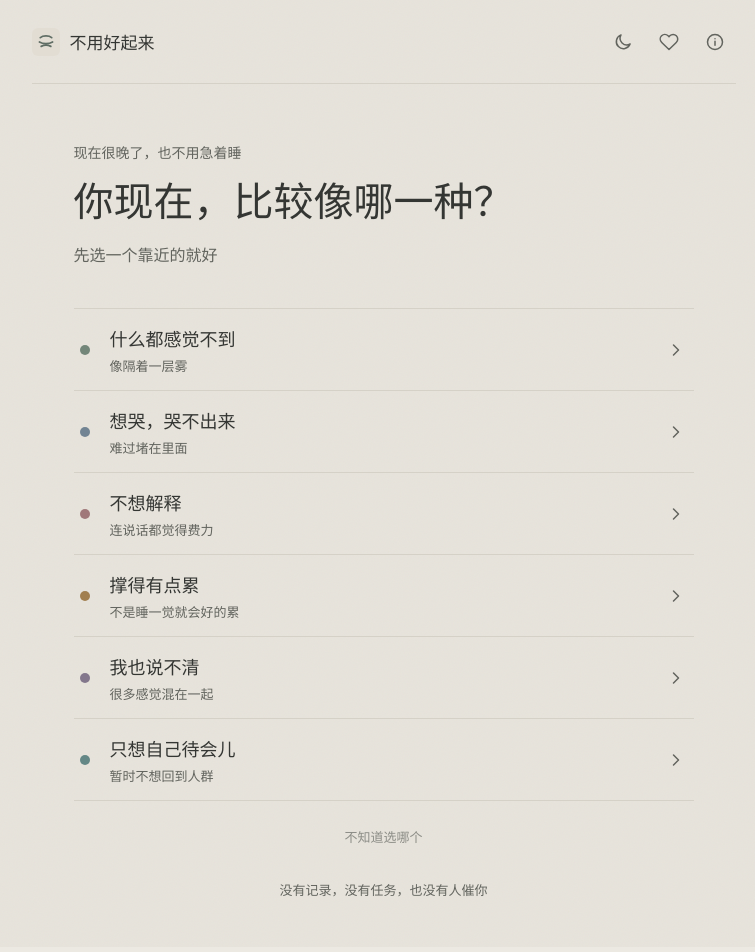
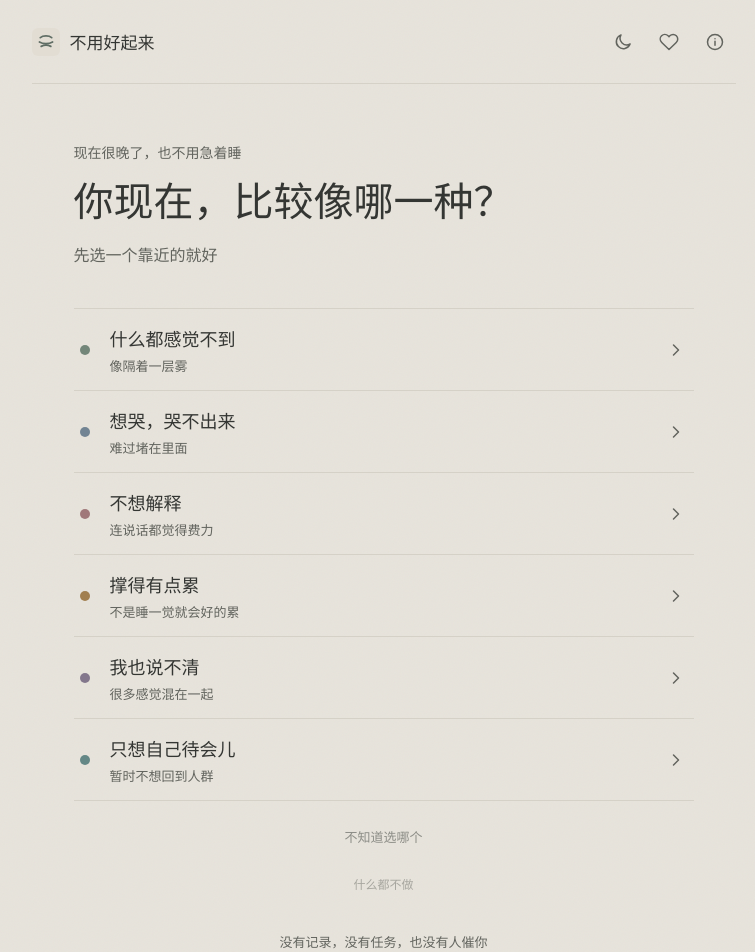
Before and after one commit to lbf509102-sketch/lbf509102-sketch.github.io, a React (Vite) app: page / in a window 1280 px wide. Shown: the top 952 px of the page, without its empty margins (249-1004 px from the left). Built offline with nearby package versions, Linux system fonts and the light colour scheme.

Commit message:
Add a quiet do-nothing space

```diff
--- a/src/App.jsx
+++ b/src/App.jsx
@@ -196,8 +196,8 @@ function loadTheme() {
 
 function readView(allowTransient = false) {
   const candidate = window.history.state?.view
-  const view = ['home', 'card', 'story', 'favorites', 'about'].includes(candidate) ? candidate : 'home'
-  if (!allowTransient && (view === 'card' || view === 'story')) {
+  const view = ['home', 'card', 'story', 'rest', 'favorites', 'about'].includes(candidate) ? candidate : 'home'
+  if (!allowTransient && ['card', 'story', 'rest'].includes(view)) {
     window.history.replaceState({ view: 'home' }, '', window.location.pathname)
     return 'home'
   }
@@ -280,6 +280,11 @@ function App() {
     const onKeyDown = (event) => {
       if (event.key === 'Escape' && view !== 'home') {
         setConfirmClear(false)
+        if (view === 'rest') {
+          window.history.replaceState({ view: 'home' }, '', window.location.pathname)
+          setViewState('home')
+          return
+        }
         if (view === 'story') {
           window.history.replaceState({ view: 'card' }, '', window.location.pathname)
           setViewState('card')
@@ -359,6 +364,11 @@ function App() {
     setCard({ id: 'unsure-0', text: quietEmotion.cards[0].text, companions: quietEmotion.cards[0].companions })
     setCompanionCount(0)
     setView('card')
+  }
+
+  function openRestSpace() {
+    setStory(null)
+    setView('rest')
   }
 
   function showNextCompanion() {
@@ -450,7 +460,7 @@ function App() {
       </header>
 
       <main aria-hidden={showWelcome || undefined} inert={showWelcome ? '' : undefined}>
-        {view === 'home' && <Home onChoose={openEmotion} onUnsure={openQuietSpace} farewell={farewell} atmosphere={atmosphere} />}
+        {view === 'home' && <Home onChoose={openEmotion} onUnsure={openQuietSpace} onRest={openRestSpace} farewell={farewell} atmosphere={atmosphere} />}
         {view === 'card' && activeEmotion && card && (
           <CardView
             key={card.id}
@@ -467,6 +477,7 @@ function App() {
           />
         )}
         {view === 'story' && activeEmotion && story && <StoryView emotion={activeEmotion} story={story} onBack={leaveStory} />}
+        {view === 'rest' && <RestView onBack={() => { window.history.replaceState({ view: 'home' }, '', window.location.pathname); setViewState('home') }} />}
         {view === 'favorites' && <Favorites items={favorites} onBack={() => setView('home')} onOpen={openFavorite} onRemove={(id) => setFavorites((items) => items.filter((item) => item.id !== id))} />}
         {view === 'about' && <About favoriteCount={favorites.length} confirmClear={confirmClear} onBack={() => { setConfirmClear(false); setView('home') }} onAskClear={() => setConfirmClear(true)} onCancelClear={() => setConfirmClear(false)} onClear={() => { setFavorites([]); setConfirmClear(false) }} />}
       </main>
@@ -475,7 +486,7 @@ function App() {
   )
 }
 
-function Home({ onChoose, onUnsure, farewell, atmosphere }) {
+function Home({ onChoose, onUnsure, onRest, farewell, atmosphere }) {
   return (
     <section className="home-view view-enter">
       <div className="intro">
@@ -496,9 +507,21 @@ function Home({ onChoose, onUnsure, farewell, atmosphere }) {
         ))}
       </div>
       <button className="unsure-link" onClick={onUnsure}>不知道选哪个</button>
+      <button className="rest-link" onClick={onRest}>什么都不做</button>
       <p className={`quiet-note ${farewell ? 'farewell-note' : ''}`} aria-live="polite">
         {farewell || '没有记录，没有任务，也没有人催你'}
       </p>
+    </section>
+  )
+}
+
+function RestView({ onBack }) {
+  return (
+    <section className="rest-view view-enter" aria-label="什么都不做">
+      <button className="back-button" onClick={onBack}><Icon name="back" />回到首页</button>
+      <div className="rest-stage" aria-hidden="true">
+        <span className="rest-circle" />
+      </div>
     </section>
   )
 }
--- a/src/index.css
+++ b/src/index.css
@@ -197,6 +197,20 @@ h1 {
 }
 
 .unsure-link:hover { color: var(--text); }
+
+.rest-link {
+  display: block;
+  min-height: 40px;
+  margin: 12px auto 0;
+  padding: 8px 12px;
+  border: 0;
+  background: transparent;
+  color: color-mix(in srgb, var(--muted) 48%, transparent);
+  font-size: 12px;
+  cursor: pointer;
+}
+
+.rest-link:hover { color: var(--text); }
 
 .back-button {
   display: inline-flex;
@@ -421,6 +435,17 @@ h1 {
 
 .view-enter { animation: view-in .45s ease both; }
 
+.rest-view { width: min(100%, 620px); min-height: calc(100vh - 142px); margin: 0 auto; }
+.rest-stage { min-height: 62vh; display: grid; place-items: center; }
+.rest-circle {
+  width: clamp(92px, 24vw, 154px);
+  aspect-ratio: 1;
+  border-radius: 50%;
+  background: color-mix(in srgb, var(--sage) 42%, var(--surface-strong));
+  box-shadow: 0 0 0 18px color-mix(in srgb, var(--sage) 8%, transparent), 0 0 70px color-mix(in srgb, var(--sage) 18%, transparent);
+  animation: rest-breathe 10s ease-in-out infinite;
+}
+
 @keyframes card-in {
   from { opacity: 0; transform: translateY(-14px); }
   to { opacity: 1; transform: translateY(0); }
@@ -452,6 +477,11 @@ h1 {
   100% { opacity: 0; transform: translateY(-2px); }
 }
 
+@keyframes rest-breathe {
+  0%, 100% { transform: scale(.82); opacity: .64; }
+  50% { transform: scale(1); opacity: .92; }
+}
+
 @media (max-width: 600px) {
   .app-shell { padding: env(safe-area-inset-top) 18px calc(32px + env(safe-area-inset-bottom)); }
   .topbar { height: 70px; }
@@ -468,6 +498,7 @@ h1 {
   .companion-lines { margin: -16px 0 28px; }
   .companion-line { font-size: 15px; }
   .data-section { align-items: flex-start; flex-direction: column; }
+  .rest-view { min-height: calc(100vh - 108px); }
 }
 
 @media (prefers-reduced-motion: reduce) {
```
